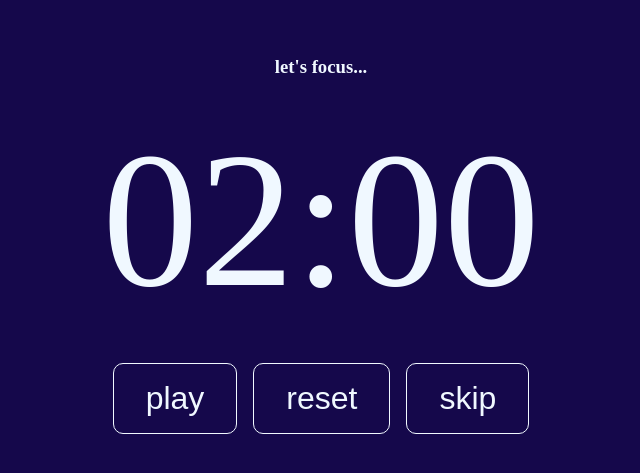
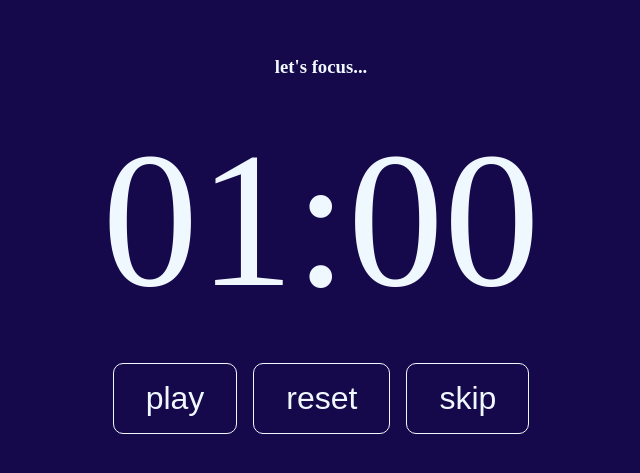
Before and after one commit to mistyb01/pomo, a React (Create React App) app: page / in a window 1280 px wide. Shown: the part 155-628 px from the top of the page, without its empty margins (319-959 px from the left). Built offline with nearby package versions, Linux system fonts and the light colour scheme.

Commit message:
removed props temporarily

```diff
--- a/src/App.jsx
+++ b/src/App.jsx
@@ -3,12 +3,9 @@ import Timer from './components/Timer.js';
 
 function App() {
 
-  const focusMinSecs = {startingMins: 0, startingSecs: 10}
-  const breakMinSecs = {breakMins: 0, breakSecs: 5}
-
   return (
     <div className="main-wrapper">
-      <Timer focusMinSecs={focusMinSecs} breakMinSecs={breakMinSecs}/>
+      <Timer/>
     </div>
   );
 }
--- a/src/components/Timer.js
+++ b/src/components/Timer.js
@@ -1,9 +1,9 @@
 import React, { useState, useEffect } from 'react'
 
-function Timer({focusMinSecs, breakMinSecs}) {
+function Timer() {
 
-    const [workLength, setWorkLength] = useState(2);
-    const [breakLength, setBreakLength] = useState(1);
+    const [workLength, setWorkLength] = useState(1);
+    const [breakLength, setBreakLength] = useState(0.1);
     const [timeLastStart, setTimeLastStart] = useState(new Date().getTime());
 
     const [[currMins, currSecs], setTime] = useState([workLength, 0]);
@@ -65,7 +65,6 @@ function Timer({focusMinSecs, breakMinSecs}) {
         setTimeLastStart(new Date().getTime());
     }, [isActive])
 
-
     return (
         <>
             <h3>{workMode ? "let's focus..." : "take it easy!"}</h3>
```
